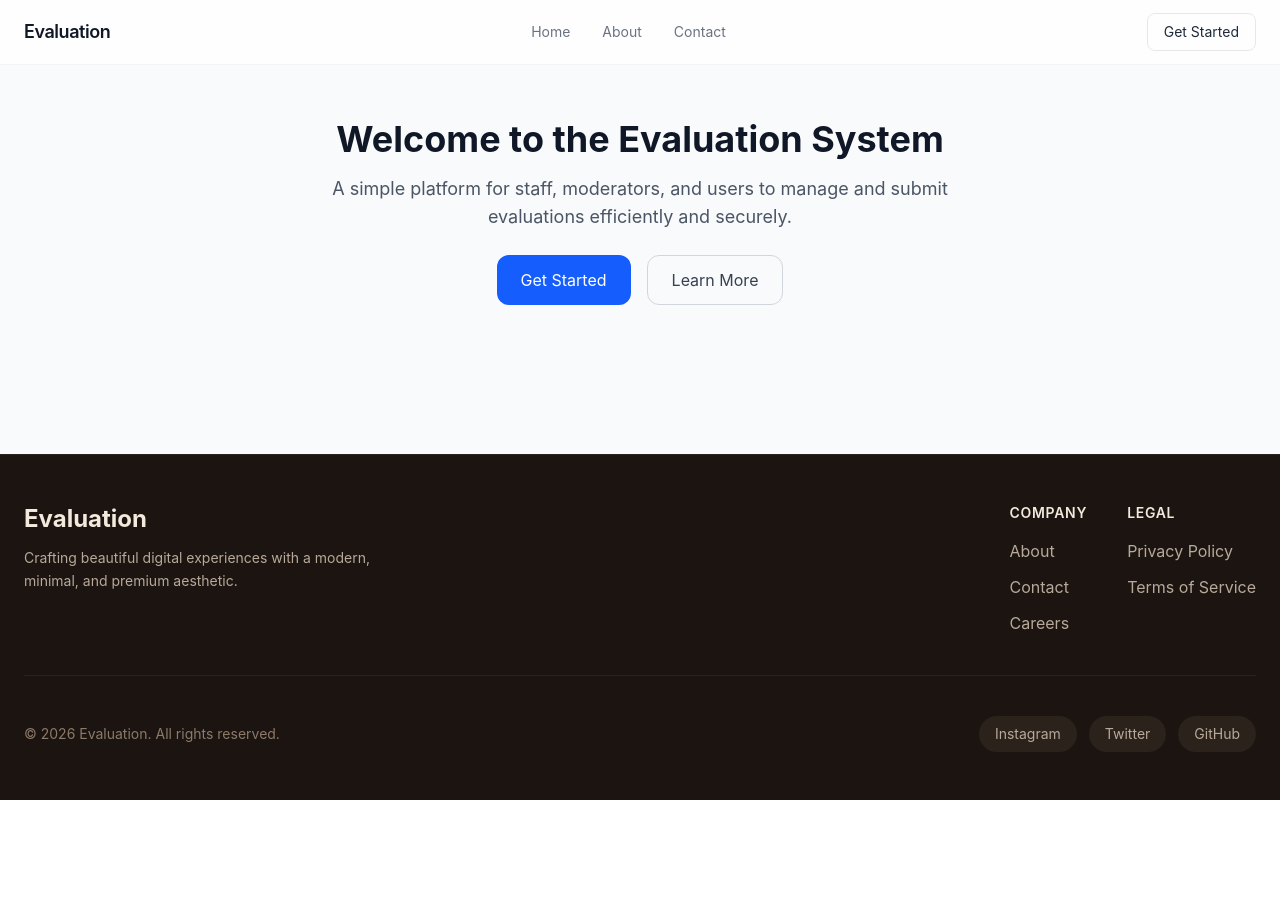
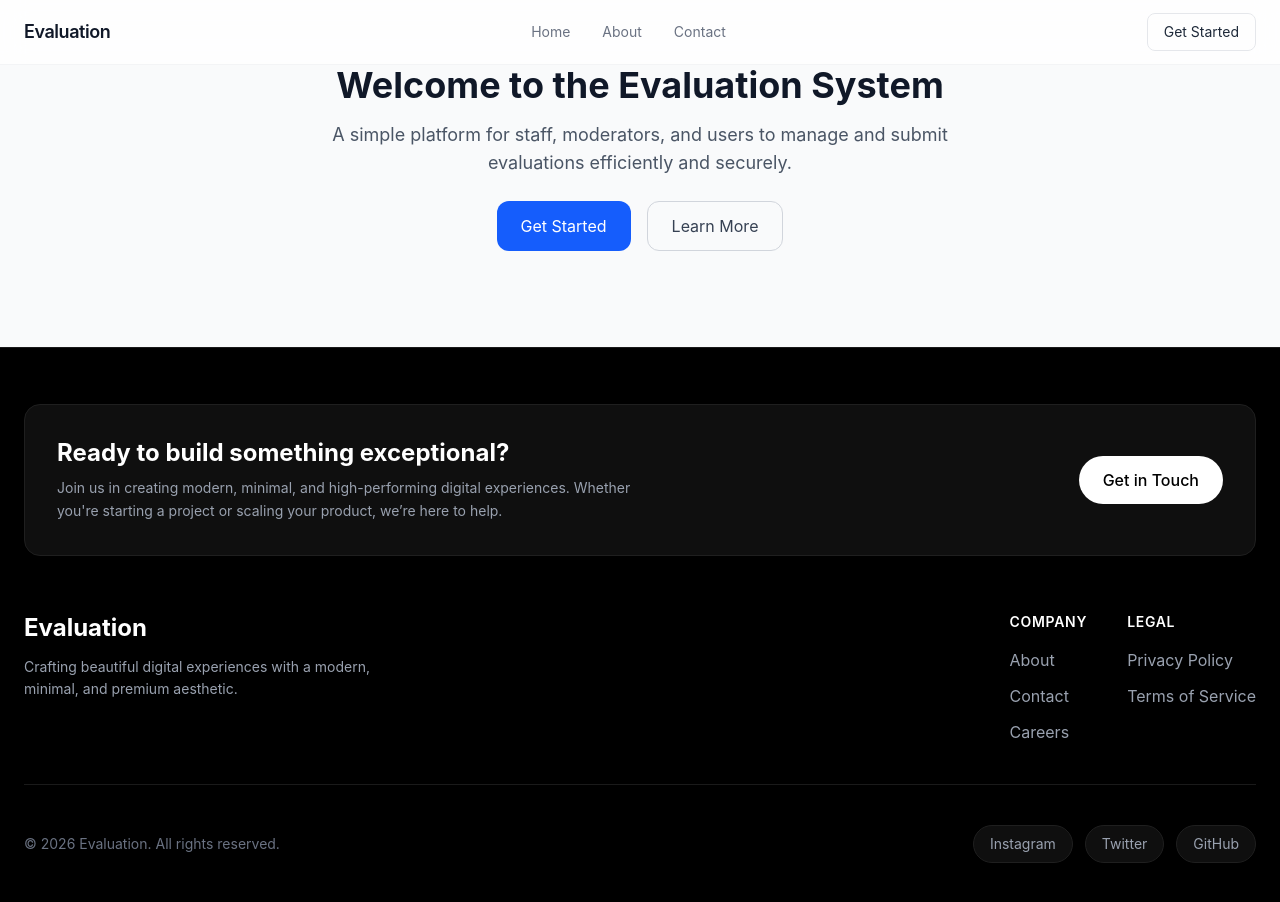
Before and after one commit to RRThrsh/evaluation-frontend, a React (Vite) app: page / in a window 1280 px wide. Shown: the top 902 px of the page. Before the commit the page ends 800 px from the top, so only its background shows below. Built offline with nearby package versions, Linux system fonts and the light colour scheme.

Commit message:
STYLE: change bgcolor

```diff
--- a/src/components/layout/Footer.jsx
+++ b/src/components/layout/Footer.jsx
@@ -3,19 +3,41 @@ import { Link } from "react-router-dom";
 
 const Footer = () => {
     return (
-        <footer className="mt-24 border-t border-[#2a221b] bg-[#1b1410]">
-            <div className="max-w-7xl mx-auto px-6 py-12">
+        <footer className="mt-24 border-t border-[#1a1a1a] bg-black text-white">
+            <div className="max-w-7xl mx-auto px-6 py-14">
+
+                {/* CTA Section */}
+                <div className="mb-14 p-8 rounded-2xl bg-[#0f0f0f] border border-[#1f1f1f] flex flex-col md:flex-row items-start md:items-center justify-between gap-6">
+
+                    <div className="max-w-xl">
+                        <h3 className="text-2xl font-bold text-white">
+                            Ready to build something exceptional?
+                        </h3>
+
+                        <p className="mt-2 text-sm text-gray-400 leading-relaxed">
+                            Join us in creating modern, minimal, and high-performing digital experiences.
+                            Whether you're starting a project or scaling your product, we’re here to help.
+                        </p>
+                    </div>
+
+                    <Link
+                        to="/contact"
+                        className="px-6 py-3 rounded-full bg-white text-black font-medium hover:bg-gray-200 transition"
+                    >
+                        Get in Touch
+                    </Link>
+                </div>
 
                 {/* Top Section */}
                 <div className="flex flex-col md:flex-row items-center md:items-start justify-between gap-10">
 
                     {/* Brand */}
                     <div className="max-w-sm text-center md:text-left">
-                        <h2 className="text-2xl font-bold text-[#f3e9dc]">
+                        <h2 className="text-2xl font-bold text-white">
                             Evaluation
                         </h2>
 
-                        <p className="mt-3 text-sm leading-relaxed text-[#b8a99a]">
+                        <p className="mt-3 text-sm leading-relaxed text-gray-400">
                             Crafting beautiful digital experiences with a modern,
                             minimal, and premium aesthetic.
                         </p>
@@ -26,29 +48,18 @@ const Footer = () => {
 
                         {/* Company Links */}
                         <div>
-                            <h3 className="text-sm font-semibold uppercase tracking-wider text-[#f3e9dc] mb-4">
+                            <h3 className="text-sm font-semibold uppercase tracking-wider text-white mb-4">
                                 Company
                             </h3>
 
                             <div className="space-y-3">
-                                <Link
-                                    to="/about"
-                                    className="block text-[#b8a99a] hover:text-[#f3e9dc] transition"
-                                >
+                                <Link to="/about" className="block text-gray-400 hover:text-white transition">
                                     About
                                 </Link>
-
-                                <Link
-                                    to="/contact"
-                                    className="block text-[#b8a99a] hover:text-[#f3e9dc] transition"
-                                >
+                                <Link to="/contact" className="block text-gray-400 hover:text-white transition">
                                     Contact
                                 </Link>
-
-                                <Link
-                                    to="/careers"
-                                    className="block text-[#b8a99a] hover:text-[#f3e9dc] transition"
-                                >
+                                <Link to="/careers" className="block text-gray-400 hover:text-white transition">
                                     Careers
                                 </Link>
                             </div>
@@ -56,22 +67,15 @@ const Footer = () => {
 
                         {/* Legal Links */}
                         <div>
-                            <h3 className="text-sm font-semibold uppercase tracking-wider text-[#f3e9dc] mb-4">
+                            <h3 className="text-sm font-semibold uppercase tracking-wider text-white mb-4">
                                 Legal
                             </h3>
 
                             <div className="space-y-3">
-                                <a
-                                    href="#"
-                                    className="block text-[#b8a99a] hover:text-[#f3e9dc] transition"
-                                >
+                                <a href="#" className="block text-gray-400 hover:text-white transition">
                                     Privacy Policy
                                 </a>
-
-                                <a
-                                    href="#"
-                                    className="block text-[#b8a99a] hover:text-[#f3e9dc] transition"
-                                >
+                                <a href="#" className="block text-gray-400 hover:text-white transition">
                                     Terms of Service
                                 </a>
                             </div>
@@ -80,37 +84,26 @@ const Footer = () => {
                 </div>
 
                 {/* Divider */}
-                <div className="my-10 border-t border-[#2a221b]" />
+                <div className="my-10 border-t border-[#1a1a1a]" />
 
                 {/* Bottom Section */}
                 <div className="flex flex-col md:flex-row items-center justify-between gap-4">
 
-                    {/* Copyright */}
-                    <p className="text-sm text-[#8c7a6a] text-center md:text-left">
+                    <p className="text-sm text-gray-500 text-center md:text-left">
                         © {new Date().getFullYear()} Evaluation. All rights reserved.
                     </p>
 
-                    {/* Social Links */}
                     <div className="flex items-center gap-3">
 
-                        <a
-                            href="#"
-                            className="px-4 py-2 rounded-full bg-[#2a221b] text-[#b8a99a] hover:bg-[#3a2f25] hover:text-[#f3e9dc] transition text-sm"
-                        >
+                        <a href="#" className="px-4 py-2 rounded-full bg-[#0f0f0f] border border-[#1f1f1f] text-gray-400 hover:text-white hover:border-gray-600 transition text-sm">
                             Instagram
                         </a>
 
-                        <a
-                            href="#"
-                            className="px-4 py-2 rounded-full bg-[#2a221b] text-[#b8a99a] hover:bg-[#3a2f25] hover:text-[#f3e9dc] transition text-sm"
-                        >
+                        <a href="#" className="px-4 py-2 rounded-full bg-[#0f0f0f] border border-[#1f1f1f] text-gray-400 hover:text-white hover:border-gray-600 transition text-sm">
                             Twitter
                         </a>
 
-                        <a
-                            href="#"
-                            className="px-4 py-2 rounded-full bg-[#2a221b] text-[#b8a99a] hover:bg-[#3a2f25] hover:text-[#f3e9dc] transition text-sm"
-                        >
+                        <a href="#" className="px-4 py-2 rounded-full bg-[#0f0f0f] border border-[#1f1f1f] text-gray-400 hover:text-white hover:border-gray-600 transition text-sm">
                             GitHub
                         </a>
 
```
